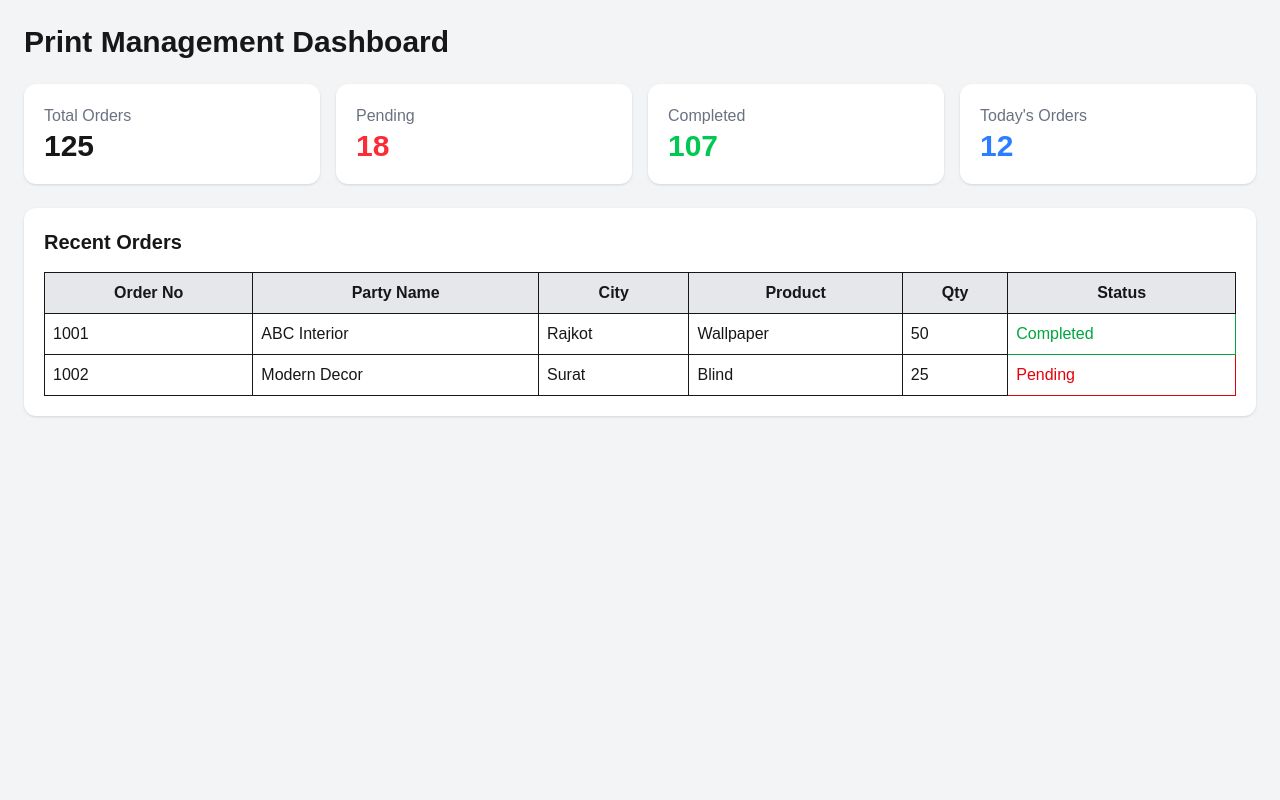
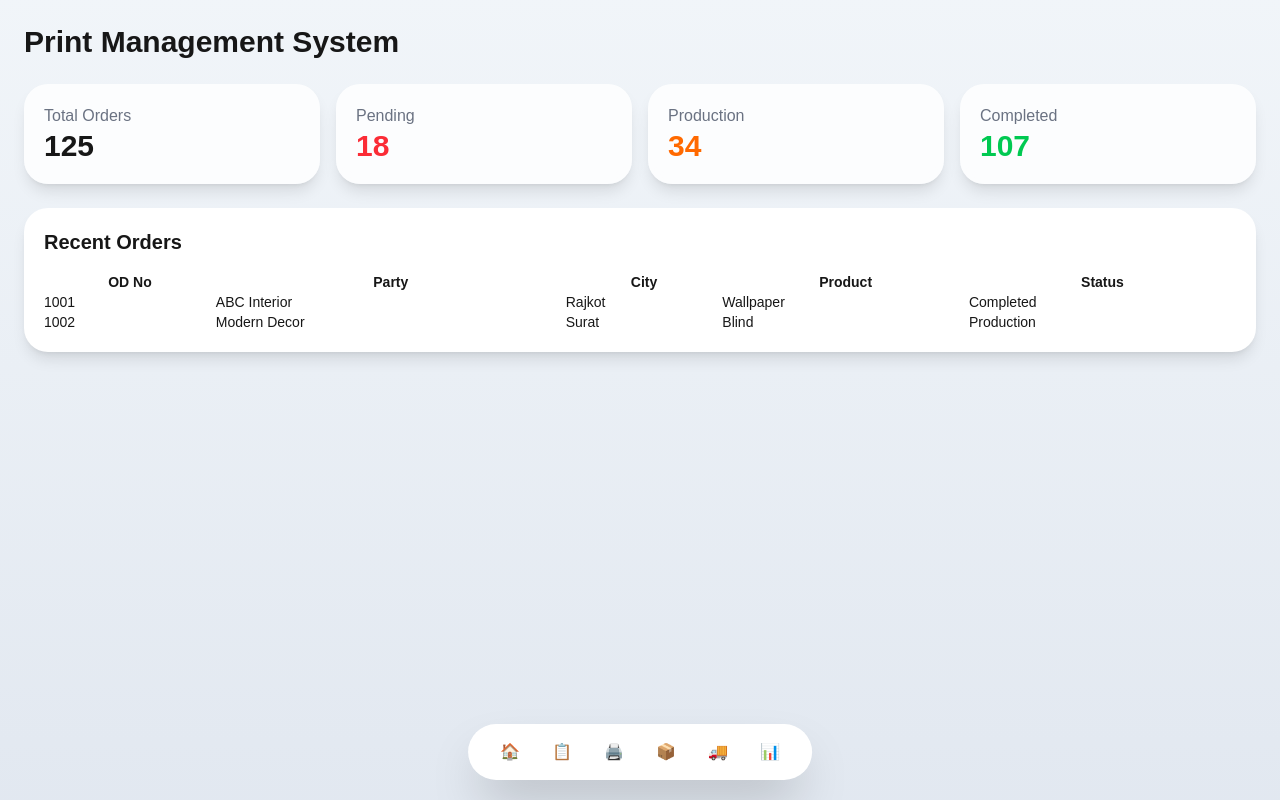
Before and after one commit to intimaprintprocess-cyber/print-management-system, a Next.js app: page / in a window 1280 px wide. Built offline with nearby package versions, Linux system fonts and the light colour scheme.

Commit message:
Added modern dashboard UI

```diff
--- a/app/page.tsx
+++ b/app/page.tsx
@@ -1,74 +1,76 @@
 export default function Home() {
   return (
-    <div className="min-h-screen bg-gray-100 p-6">
+    <div className="min-h-screen bg-gradient-to-b from-slate-100 to-slate-200 p-6 pb-28">
       <h1 className="text-3xl font-bold mb-6">
-        Print Management Dashboard
+        Print Management System
       </h1>
 
-      <div className="grid grid-cols-1 md:grid-cols-4 gap-4 mb-6">
-        <div className="bg-white p-5 rounded-xl shadow">
-          <h2 className="text-gray-500">Total Orders</h2>
-          <p className="text-3xl font-bold">125</p>
+      <div className="grid grid-cols-2 md:grid-cols-4 gap-4 mb-6">
+        <div className="rounded-3xl bg-white/80 backdrop-blur p-5 shadow-lg">
+          <p className="text-gray-500">Total Orders</p>
+          <h2 className="text-3xl font-bold">125</h2>
         </div>
 
-        <div className="bg-white p-5 rounded-xl shadow">
-          <h2 className="text-gray-500">Pending</h2>
-          <p className="text-3xl font-bold text-red-500">18</p>
+        <div className="rounded-3xl bg-white/80 backdrop-blur p-5 shadow-lg">
+          <p className="text-gray-500">Pending</p>
+          <h2 className="text-3xl font-bold text-red-500">18</h2>
         </div>
 
-        <div className="bg-white p-5 rounded-xl shadow">
-          <h2 className="text-gray-500">Completed</h2>
-          <p className="text-3xl font-bold text-green-500">107</p>
+        <div className="rounded-3xl bg-white/80 backdrop-blur p-5 shadow-lg">
+          <p className="text-gray-500">Production</p>
+          <h2 className="text-3xl font-bold text-orange-500">34</h2>
         </div>
 
-        <div className="bg-white p-5 rounded-xl shadow">
-          <h2 className="text-gray-500">Today's Orders</h2>
-          <p className="text-3xl font-bold text-blue-500">12</p>
+        <div className="rounded-3xl bg-white/80 backdrop-blur p-5 shadow-lg">
+          <p className="text-gray-500">Completed</p>
+          <h2 className="text-3xl font-bold text-green-500">107</h2>
         </div>
       </div>
 
-      <div className="bg-white rounded-xl shadow p-5">
+      <div className="bg-white rounded-3xl shadow-lg p-5">
         <h2 className="text-xl font-semibold mb-4">
           Recent Orders
         </h2>
 
-        <table className="w-full border">
+        <table className="w-full text-sm">
           <thead>
-            <tr className="bg-gray-200">
-              <th className="p-2 border">Order No</th>
-              <th className="p-2 border">Party Name</th>
-              <th className="p-2 border">City</th>
-              <th className="p-2 border">Product</th>
-              <th className="p-2 border">Qty</th>
-              <th className="p-2 border">Status</th>
+            <tr>
+              <th>OD No</th>
+              <th>Party</th>
+              <th>City</th>
+              <th>Product</th>
+              <th>Status</th>
             </tr>
           </thead>
 
           <tbody>
             <tr>
-              <td className="p-2 border">1001</td>
-              <td className="p-2 border">ABC Interior</td>
-              <td className="p-2 border">Rajkot</td>
-              <td className="p-2 border">Wallpaper</td>
-              <td className="p-2 border">50</td>
-              <td className="p-2 border text-green-600">
-                Completed
-              </td>
+              <td>1001</td>
+              <td>ABC Interior</td>
+              <td>Rajkot</td>
+              <td>Wallpaper</td>
+              <td>Completed</td>
             </tr>
 
             <tr>
-              <td className="p-2 border">1002</td>
-              <td className="p-2 border">Modern Decor</td>
-              <td className="p-2 border">Surat</td>
-              <td className="p-2 border">Blind</td>
-              <td className="p-2 border">25</td>
-              <td className="p-2 border text-red-600">
-                Pending
-              </td>
+              <td>1002</td>
+              <td>Modern Decor</td>
+              <td>Surat</td>
+              <td>Blind</td>
+              <td>Production</td>
             </tr>
           </tbody>
         </table>
       </div>
+
+      <div className="fixed bottom-5 left-1/2 -translate-x-1/2 bg-white shadow-2xl rounded-full px-8 py-4 flex gap-8">
+        <button>🏠</button>
+        <button>📋</button>
+        <button>🖨️</button>
+        <button>📦</button>
+        <button>🚚</button>
+        <button>📊</button>
+      </div>
     </div>
   );
 }
```
